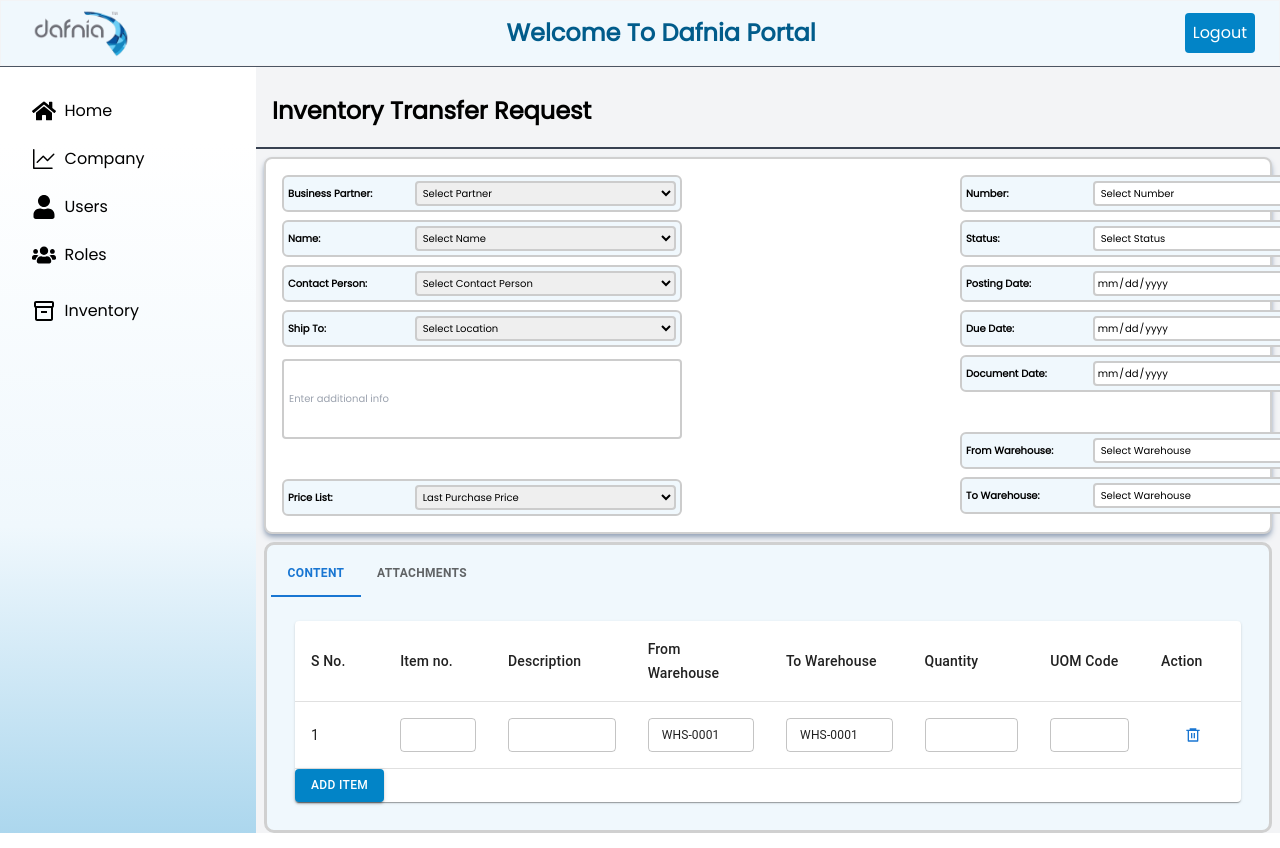
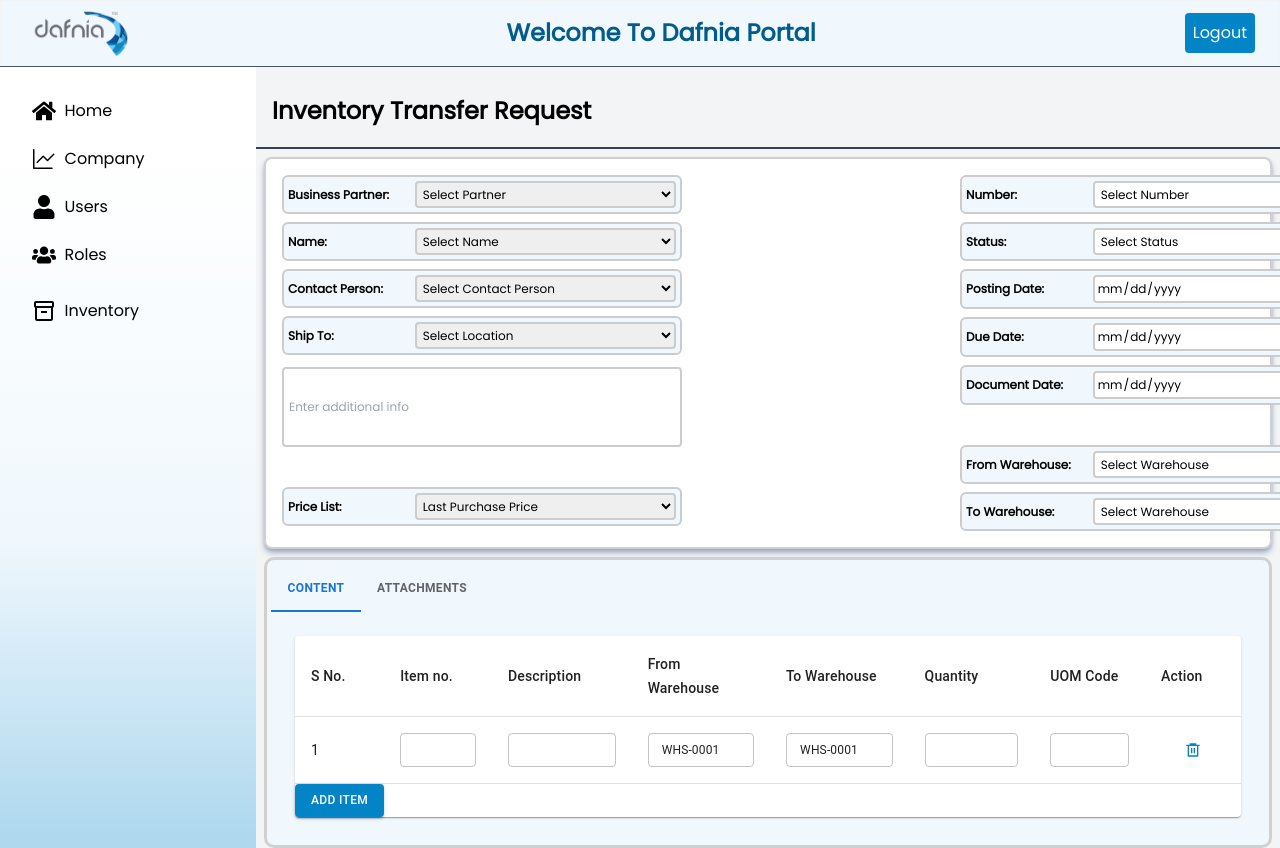
Before and after one commit to haseebx16/dafnia, a Next.js app: page /inventory-req in a window 1280 px wide. Shown: the top 848 px of the page. Built offline with nearby package versions, Linux system fonts and the light colour scheme.

Commit message:
button  and other padding

```diff
--- a/app/company/page.js
+++ b/app/company/page.js
@@ -85,7 +85,7 @@ const Page = () => {
             onMouseEnter={() => setCreate(true)}
             onMouseLeave={() => setCreate(false)}
             style={{ backgroundColor: create ? primaryColor : primaryColor }}
-            className="p-2 mt-5 flex bg-sky-600 text-mb font-bold rounded-md mb-6 text-white shadow-gray-400 shadow-md"
+            className="p-2 mr-6 mt-5 flex bg-sky-600 text-mb font-bold rounded-md mb-6 text-white shadow-gray-400 shadow-md"
           >
             <IoMdAdd size={24} />
             Create Company
--- a/app/create-company/page.js
+++ b/app/create-company/page.js
@@ -34,7 +34,7 @@ const Page = () => {
         <main className="flex-1 p-6 bg-gray-100">
           <div className="flex space-x-4 items-center">
           <Link href="/company"><IoMdArrowBack size={36} className='mt-1 border-2 border-blue-600 p-2 rounded-full'/></Link>
-          <p className="text-2xl font-bold mt-1 text-black">Create Company</p>
+          <p className="text-2xl  mt-1 text-black">Create Company</p>
           </div>
           <hr className="border-gray-700 w-full mt-4" />
           <form onSubmit="" className='bg-white p-6 pb-8 pt-1 rounded-xl mt-2 min-h-52 '>
--- a/app/inventory-req/page.js
+++ b/app/inventory-req/page.js
@@ -186,14 +186,14 @@ function Page() {
         border: "2px solid #ccc",
       }}
     >
-      <label style={{ flex: 1, fontWeight: "bold", fontSize: "10px" }}>
+      <label style={{ flex: 1, fontWeight: "bold", fontSize: "12px" }}>
         Business Partner:
       </label>
       <select
         style={{
           flex: 2,
           padding: "2px",
-          fontSize: "10px",
+          fontSize: "12px",
           borderRadius: "4px",
           border: "2px solid #ccc",
         }}
@@ -216,14 +216,14 @@ function Page() {
         border: "2px solid #ccc",
       }}
     >
-      <label style={{ flex: 1, fontWeight: "bold", fontSize: "10px" }}>
+      <label style={{ flex: 1, fontWeight: "bold", fontSize: "12px" }}>
         Name:
       </label>
       <select
         style={{
           flex: 2,
           padding: "2px",
-          fontSize: "10px",
+          fontSize: "12px",
           borderRadius: "4px",
           border: "2px solid #ccc",
         }}
@@ -246,14 +246,14 @@ function Page() {
       border: "2px solid #ccc",
     }}
   >
-    <label style={{ flex: 1, fontWeight: "bold", fontSize: "10px" }}>
+    <label style={{ flex: 1, fontWeight: "bold", fontSize: "12px" }}>
       Contact Person:
     </label>
     <select
       style={{
         flex: 2,
         padding: "2px",
-        fontSize: "10px",
+        fontSize: "12px",
         borderRadius: "4px",
         border: "2px solid #ccc",
       }}
@@ -277,14 +277,14 @@ function Page() {
     border: "2px solid #ccc",
   }}
 >
-  <label style={{ flex: 1, fontWeight: "bold", fontSize: "10px" }}>
+  <label style={{ flex: 1, fontWeight: "bold", fontSize: "12px" }}>
     Ship To:
   </label>
   <select
     style={{
       flex: 2,
       padding: "2px",
-      fontSize: "10px",
+      fontSize: "12px",
       borderRadius: "4px",
       border: "2px solid #ccc",
     }}
@@ -310,7 +310,7 @@ function Page() {
     height: "80px",
     padding: "5px",
     marginTop: "4px",
-    fontSize: "10px",
+    fontSize: "12px",
     border: "2px solid #ccc",
     borderRadius: "4px",
   }}
@@ -328,14 +328,14 @@ function Page() {
       border: "2px solid #ccc",
     }}
   >
-    <label style={{ flex: 1, fontWeight: "bold", fontSize: "10px" }}>
+    <label style={{ flex: 1, fontWeight: "bold", fontSize: "12px" }}>
     Price List:
     </label>
     <select
       style={{
         flex: 2,
         padding: "2px",
-        fontSize: "10px",
+        fontSize: "12px",
         borderRadius: "4px",
         border: "2px solid #ccc",
       }}
@@ -364,14 +364,14 @@ function Page() {
         border: "2px solid #ccc",
       }}
     >
-      <label style={{ flex: 1, fontWeight: "bold", fontSize: "10px" }}>
+      <label style={{ flex: 1, fontWeight: "bold", fontSize: "12px" }}>
         Number:
       </label>
       <select
         style={{
           flex: 2,
           padding: "2px",
-          fontSize: "10px",
+          fontSize: "12px",
           borderRadius: "4px",
           border: "2px solid #ccc",
           backgroundColor: "white",
@@ -395,14 +395,14 @@ function Page() {
         border: "2px solid #ccc",
       }}
     >
-      <label style={{ flex: 1, fontWeight: "bold", fontSize: "10px" }}>
+      <label style={{ flex: 1, fontWeight: "bold", fontSize: "12px" }}>
         Status:
       </label>
       <select
         style={{
           flex: 2,
           padding: "2px",
-          fontSize: "10px",
+          fontSize: "12px",
           borderRadius: "4px",
           border: "2px solid #ccc",
           backgroundColor: "white",
@@ -425,7 +425,7 @@ function Page() {
         border: "2px solid #ccc",
       }}
     >
-      <label style={{ flex: 1, fontWeight: "bold", fontSize: "10px" }}>
+      <label style={{ flex: 1, fontWeight: "bold", fontSize: "12px" }}>
         Posting Date:
       </label>
       <input
@@ -435,7 +435,7 @@ function Page() {
         style={{
           flex: 2,
           padding: "2px",
-          fontSize: "10px",
+          fontSize: "12px",
           borderRadius: "4px",
           border: "2px solid #ccc",
           backgroundColor: "white",
@@ -454,7 +454,7 @@ function Page() {
         border: "2px solid #ccc",
       }}
     >
-      <label style={{ flex: 1, fontWeight: "bold", fontSize: "10px" }}>
+      <label style={{ flex: 1, fontWeight: "bold", fontSize: "12px" }}>
         Due Date:
       </label>
       <input
@@ -464,7 +464,7 @@ function Page() {
         style={{
           flex: 2,
           padding: "2px",
-          fontSize: "10px",
+          fontSize: "12px",
           borderRadius: "4px",
           border: "2px solid #ccc",
           backgroundColor: "white",
@@ -489,7 +489,7 @@ function Page() {
       border: "2px solid #ccc",
     }}
   >
-    <label style={{ flex: 1, fontWeight: "bold", fontSize: "10px" }}>
+    <label style={{ flex: 1, fontWeight: "bold", fontSize: "12px" }}>
       Document Date:
     </label>
     <input
@@ -499,7 +499,7 @@ function Page() {
       style={{
         flex: 2,
         padding: "2px",
-        fontSize: "10px",
+        fontSize: "12px",
         borderRadius: "4px",
         border: "2px solid #ccc",
         backgroundColor: "white",
@@ -518,14 +518,14 @@ function Page() {
       border: "2px solid #ccc",
     }}
   >
-    <label style={{ flex: 1, fontWeight: "bold", fontSize: "10px" }}>
+    <label style={{ flex: 1, fontWeight: "bold", fontSize: "12px" }}>
       From Warehouse:
     </label>
     <select
       style={{
         flex: 2,
         padding: "2px",
-        fontSize: "10px",
+        fontSize: "12px",
         borderRadius: "4px",
         border: "2px solid #ccc",
         backgroundColor: "white",
@@ -551,14 +551,14 @@ function Page() {
         border: "2px solid #ccc",
       }}
     >
-      <label style={{ flex: 1, fontWeight: "bold", fontSize: "10px" }}>
+      <label style={{ flex: 1, fontWeight: "bold", fontSize: "12px" }}>
         To Warehouse:
       </label>
       <select
         style={{
           flex: 2,
           padding: "2px",
-          fontSize: "10px",
+          fontSize: "12px",
           borderRadius: "4px",
           border: "2px solid #ccc",
           backgroundColor: "white",
@@ -616,7 +616,7 @@ function Page() {
                   value={row.item}
                   onChange={(e) => handleInputChange(index, e)}
                   size="small" // Reduced field size
-                  inputProps={{ style: { fontSize: "12px" } }} // Reduced font size inside the field
+                  inputProps={{ style: { fontSize: "12px" } }}
                 />
               </TableCell>
               <TableCell>
@@ -669,13 +669,14 @@ function Page() {
                 onClick={() => handleDeleteRow(index)}
                 sx={{
                   transition: "background-color 0.3s, color 0.3s",
+                  color: `${primaryColor}`,
+                  fontSize: "16px",
                   "&:hover": {
                     color: "red",
                   },
                 }}
-                  style={{ fontSize: "14px" }}
               >
-                  <RiDeleteBin6Line style={{ fontSize: "16px" }} />
+                <RiDeleteBin6Line sx={{ fontSize: "16px", color: `inherit` }} />
               </Button>
               </TableCell>
             </TableRow>
@@ -766,8 +767,8 @@ function Page() {
                 onClick={() => handleDeleteRowA(index)}
                 sx={{
                   transition: "background-color 0.3s, color 0.3s",
-                  color: `${primaryColor}`,  // Force apply the primaryColor
-                  fontSize: "14px",
+                  color: `${primaryColor}`,
+                  fontSize: "16px",
                   "&:hover": {
                     color: "red",
                   },
--- a/app/users/page.js
+++ b/app/users/page.js
@@ -85,7 +85,7 @@ const Page = () => {
             onMouseEnter={() => setCreate(true)}
             onMouseLeave={() => setCreate(false)}
             style={{ backgroundColor: create ? primaryColor : primaryColor }}
-            className="p-2 mt-5 flex  bg-sky-600 text-mb font-bold rounded-md mb-6 text-white shadow-gray-400 shadow-md"
+            className="p-2 mt-5 mr-6 flex  bg-sky-600 text-mb font-bold rounded-md mb-6 text-white shadow-gray-400 shadow-md"
           >
             <IoMdAdd size={24} />
             Create Users
```
Lines whose indentation alone changed are shown as unchanged.
